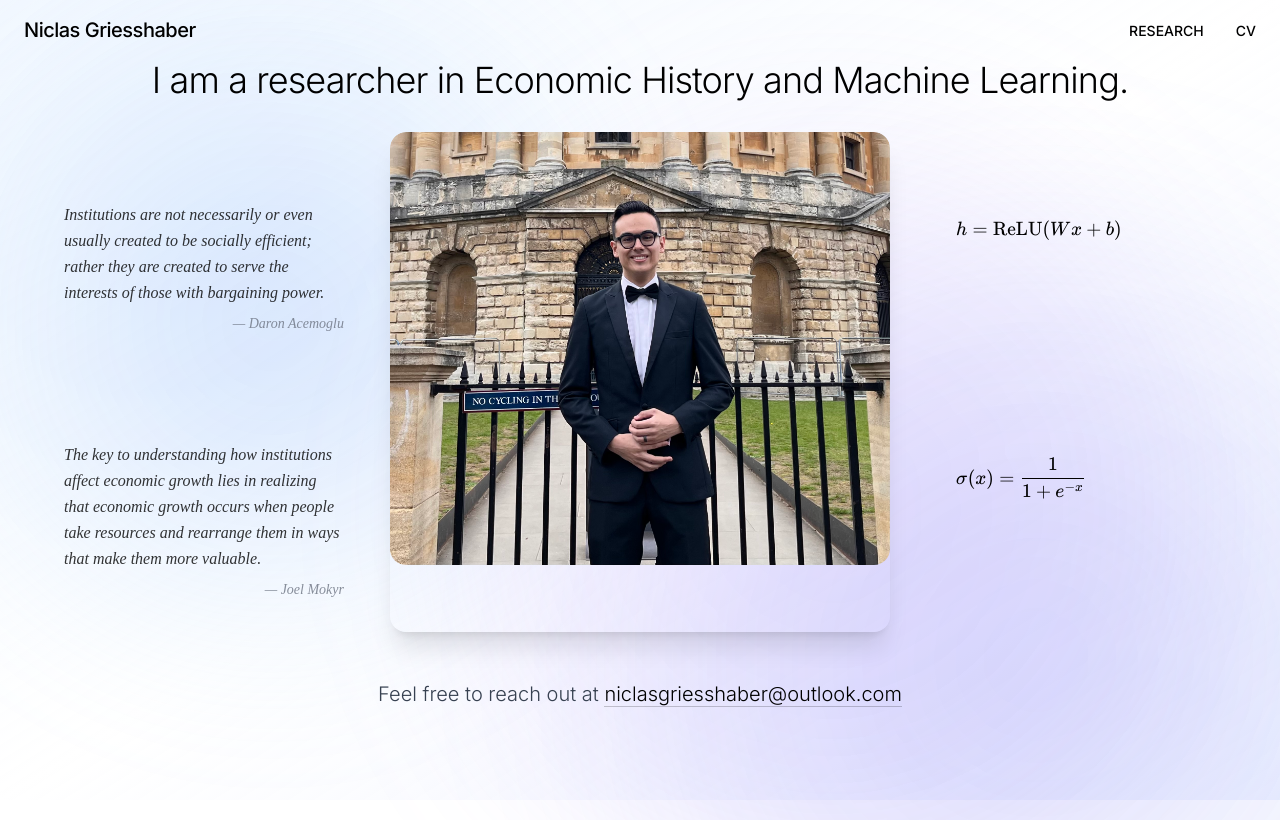
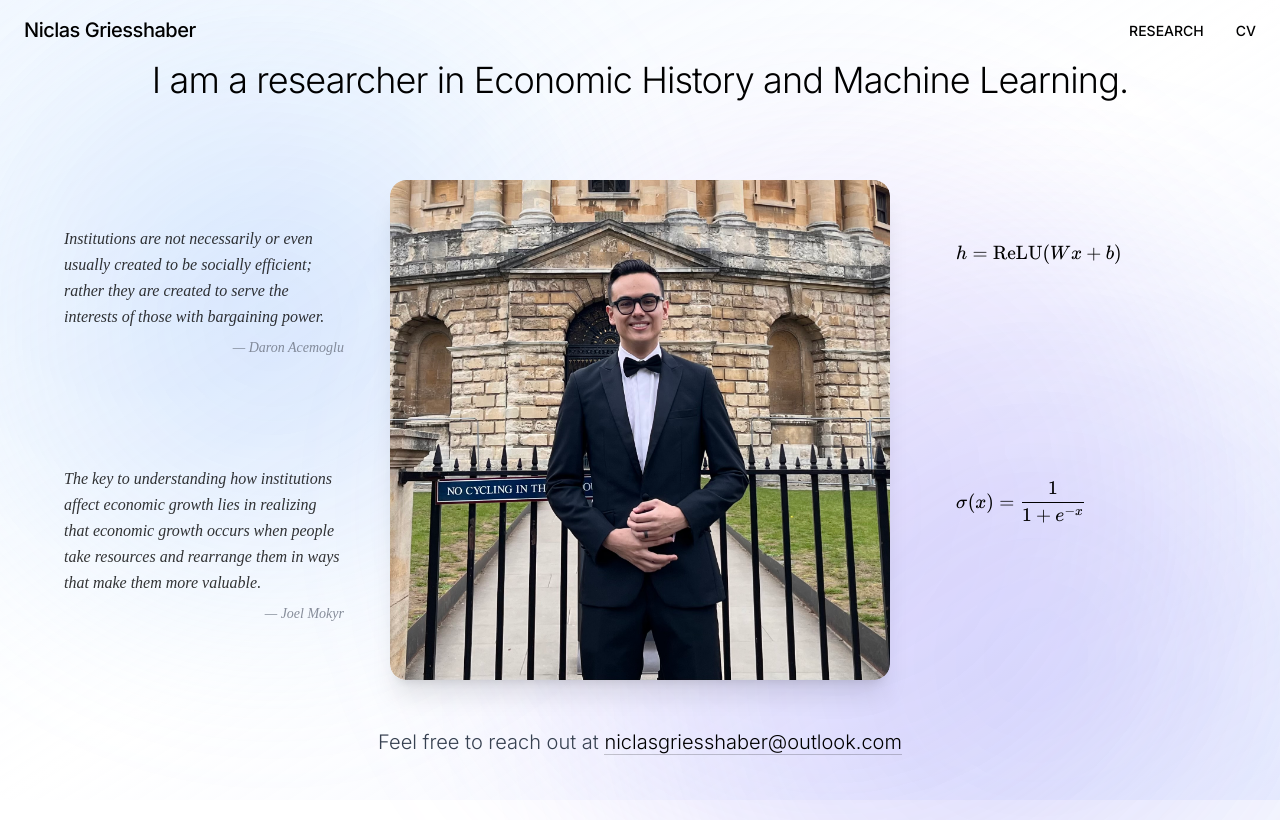
Before and after one commit to niclasgriesshaber/vibe_website_griesshaber, a Next.js app: page / in a window 1280 px wide. Built offline with nearby package versions, Linux system fonts and the light colour scheme.

Commit message:
Fix layout: Add pointer-events-none to floating elements and adjust image position

```diff
--- a/app/page.tsx
+++ b/app/page.tsx
@@ -55,25 +55,25 @@ export default function Home() {
             {/* Main content with animations */}
             <div className="relative w-full flex justify-center items-center mb-12">
               {/* Left side - Economic History Quotes */}
-              <div className="absolute left-0 w-[400px] h-[600px] overflow-hidden">
+              <div className="absolute left-0 w-[400px] h-[600px] overflow-hidden pointer-events-none">
                 <FloatingElements side="left" />
               </div>
 
-              {/* Image Container */}
-              <div className="relative w-[500px] h-[500px] rounded-2xl overflow-hidden shadow-xl transition-all duration-500 hover:shadow-2xl hover:scale-[1.01] z-10">
+              {/* Image Container - adjusted margin and z-index */}
+              <div className="relative w-[500px] h-[500px] rounded-2xl overflow-hidden shadow-xl transition-all duration-500 hover:shadow-2xl hover:scale-[1.01] z-20 mt-12">
                 <Image
                   src="/griesshaber.jpg"
                   alt="Niclas Griesshaber"
-                  width={500}
-                  height={500}
+                  fill
+                  style={{ objectFit: 'cover' }}
                   priority
-                  className="rounded-2xl object-cover"
+                  className="rounded-2xl"
                 />
                 <div className="absolute inset-0 bg-gradient-to-t from-black/5 to-transparent opacity-0 transition-opacity duration-500 hover:opacity-100"></div>
               </div>
 
               {/* Right side - ML Formulas */}
-              <div className="absolute right-0 w-[400px] h-[600px] overflow-visible">
+              <div className="absolute right-0 w-[400px] h-[600px] overflow-visible pointer-events-none">
                 <FloatingElements side="right" />
               </div>
             </div>
--- a/next.config.js
+++ b/next.config.js
@@ -3,7 +3,6 @@ const nextConfig = {
     output: 'export',
     images: {
         unoptimized: true,
-        disableStaticImages: false,
     },
     basePath: '',
     assetPrefix: '',
```
